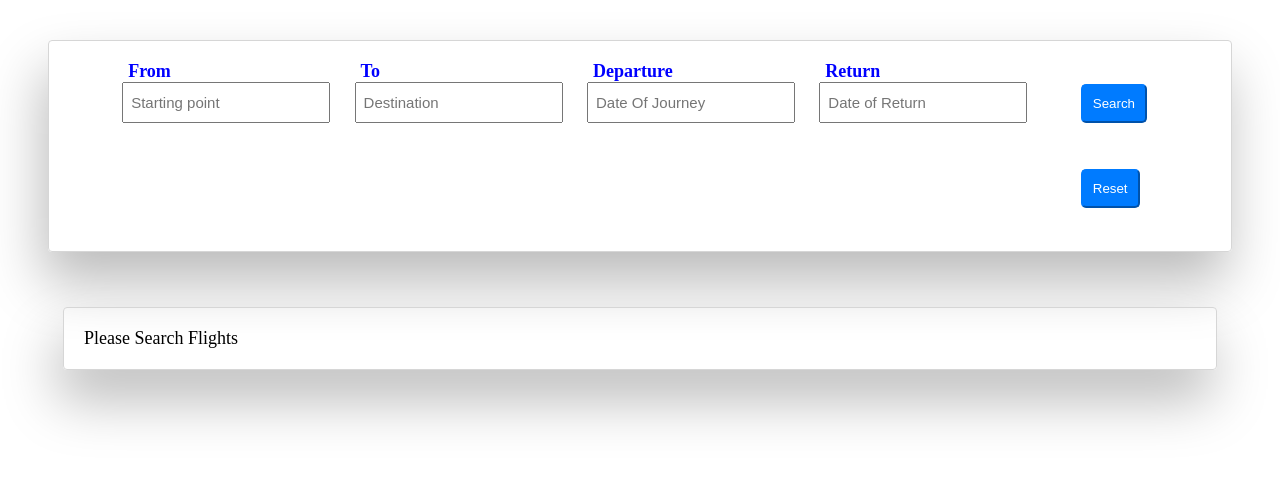
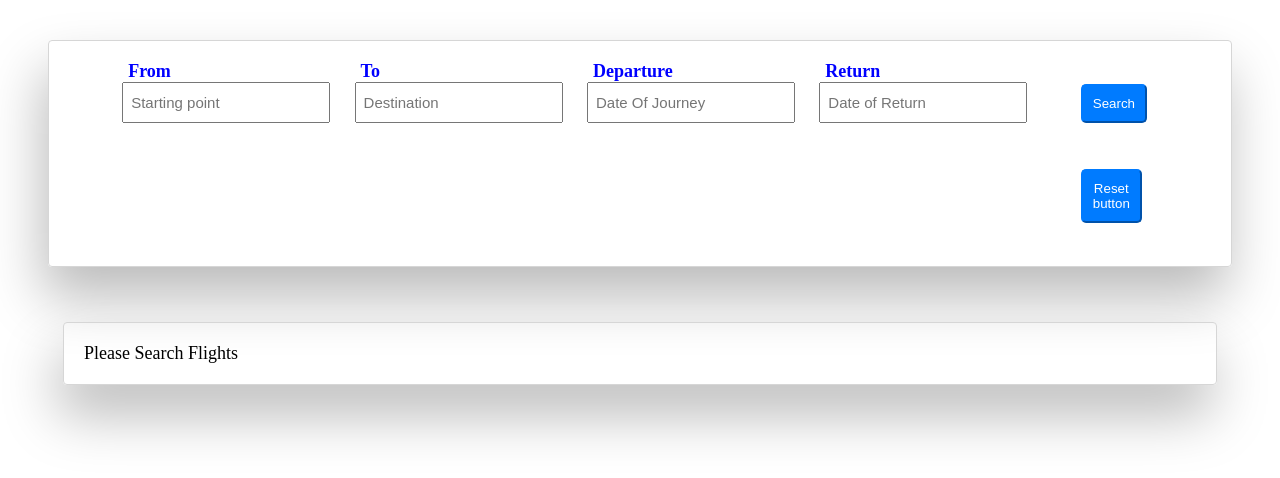
Before and after one commit to namrotadutta/flightbooking, a plain HTML site: page index.html in a window 1280 px wide. Drawn offline with Linux system fonts and the light colour scheme.

Commit message:
reset btn

```diff
--- a/index.html
+++ b/index.html
@@ -27,7 +27,7 @@
         <div class="box">
             <div >
                 <button type="button" class="button">Search</button>
-                <button type="button" class="button">Reset</button>
+                <button type="button" class="button">Reset button</button>
             </div>
         </div>
     </div>
```
